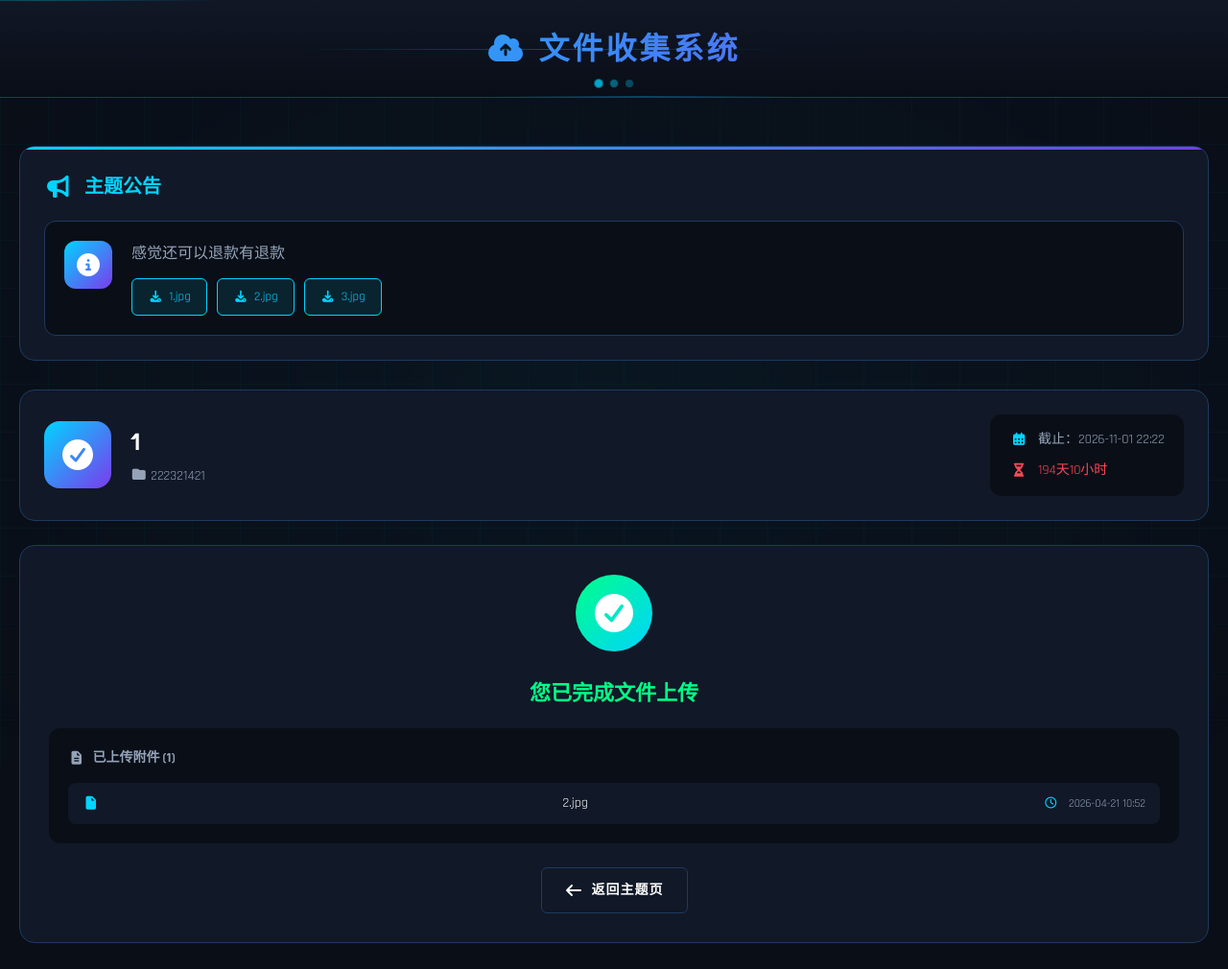
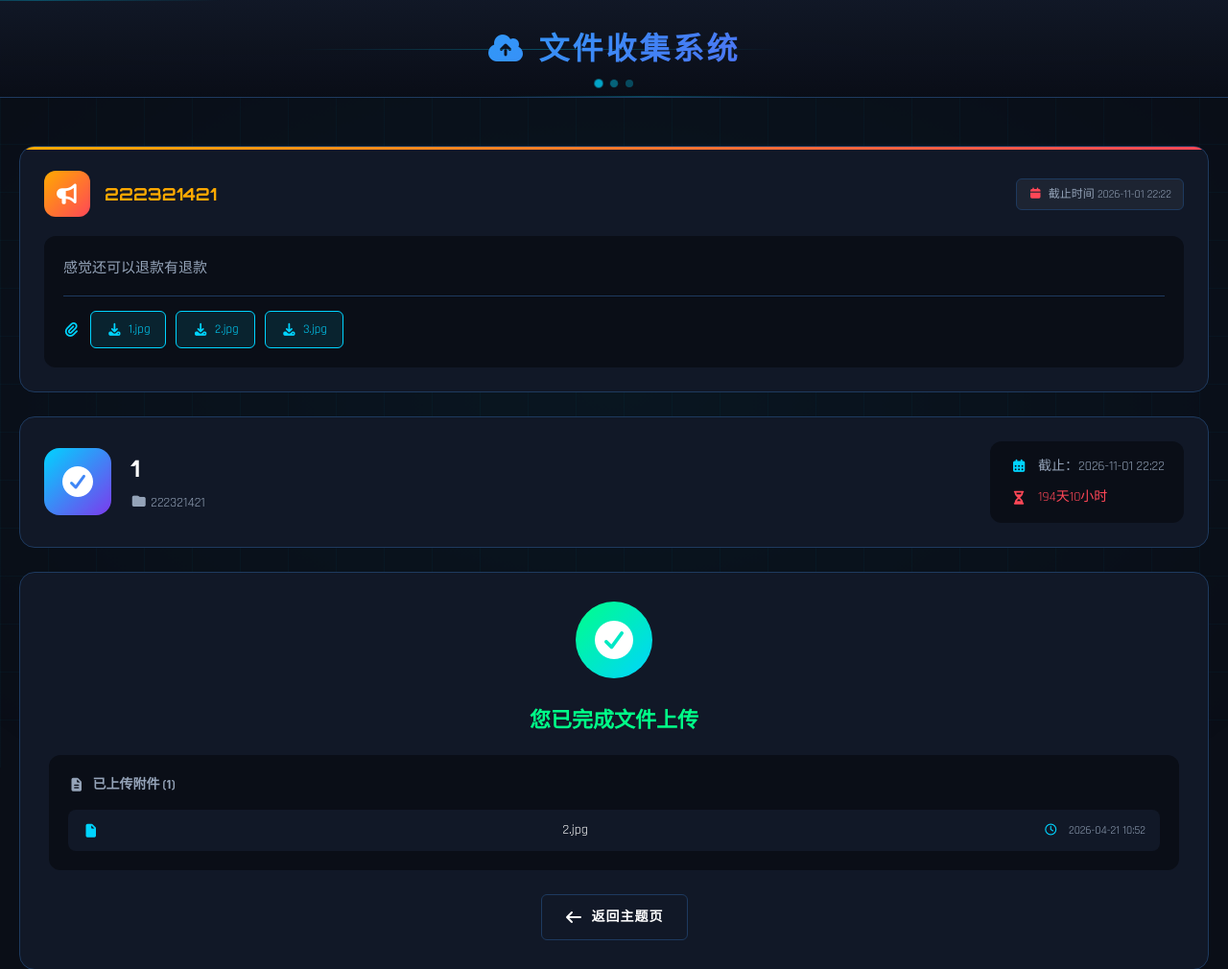
Before and after one commit to guifengxiaoyan/file-collection, a Flask app: page /upload/1 in a window 1280 px wide. Shown: the top 1010 px of the page at 96% size. Run offline with Flask 3, Linux system fonts and the light colour scheme; data comes from the database, SQL or seed files in the repository.

Commit message:
feat: 上传页面公告栏改为主题名称和截止时间

```diff
--- a/app/templates/upload.html
+++ b/app/templates/upload.html
@@ -5,19 +5,26 @@
 {% block content %}
 <div class="container">
     {% if theme.announcement %}
-    <section class="announcement-section">
-        <h2><i class="fas fa-bullhorn"></i> 主题公告</h2>
-        <div class="announcements">
-            <div class="announcement-item announcement-themed">
-                <div class="announcement-icon">
-                    <i class="fas fa-info-circle"></i>
+    <section class="theme-announcement-card">
+        <div class="announcement-glow"></div>
+        <div class="announcement-header">
+            <div class="announcement-icon-wrap">
+                <i class="fas fa-bullhorn"></i>
             </div>
+            <div class="announcement-title-area">
+                <h3>{{ theme.title }}</h3>
+            </div>
+            <div class="announcement-deadline-badge">
+                <span><i class="fas fa-calendar"></i> 截止时间 {{ theme.deadline.strftime('%Y-%m-%d %H:%M') }}</span>
+            </div>
+        </div>
+        <div class="announcement-body">
             <div class="announcement-content">
-                    {% if theme.announcement %}
                 <p>{{ theme.announcement }}</p>
-                    {% endif %}
+            </div>
             {% if theme.attachments %}
-                    <div class="attachment-list">
+            <div class="announcement-attachments">
+                <i class="fas fa-paperclip"></i>
                 {% for att in theme.attachments %}
                 <a href="{{ url_for('download_theme_attachment', attachment_id=att.id) }}" class="btn-download">
                     <i class="fas fa-download"></i> {{ att.original_name }}
@@ -25,8 +32,6 @@
                 {% endfor %}
             </div>
             {% endif %}
-                </div>
-            </div>
         </div>
     </section>
     {% endif %}
```
Lines whose indentation alone changed are shown as unchanged.
